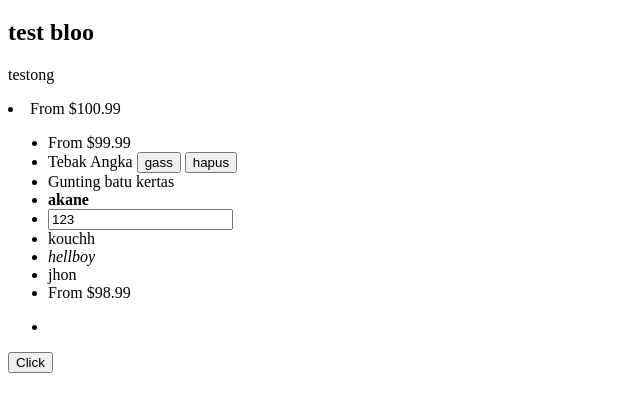
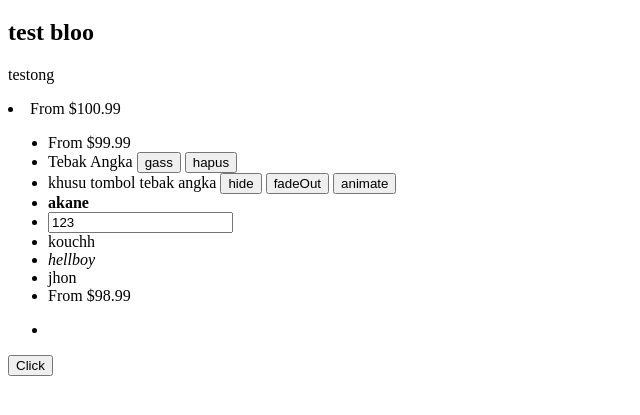
Before and after one commit to kouuch/JQuery-learn, a plain HTML site: page index.html in a window 1280 px wide. Shown: the part 61-476 px from the top of the page, without its empty margins (0-640 px from the left). Drawn offline with Linux system fonts and the light colour scheme.

Commit message:
efecct Jquery

```diff
--- a/app.js
+++ b/app.js
@@ -63,6 +63,17 @@ $(document).ready(function () {
         alert(`anda telah menghapus list game`)
     })
 
+    //efecct Jquery
+    $('#btnhide').on('click', function (){
+        $('#up').hide();
+    })
+
+    $('#btnfadeout').on('click', function (){
+        $('#up').fadeOut(2000);
+    })
+
+
+
     //btn
     $('#clickme').click(function () {
         $('p').toggle() //togle untuk menyembunyikan dan menampilkan
--- a/index.html
+++ b/index.html
@@ -17,8 +17,10 @@
             <button id="gass">gass</button>
             <button id="hapusgame">hapus</button>
         </li>
-        <li class="game2">Gunting batu kertas
-
+        <li class="btnkhusus">khusu tombol tebak angka
+            <button id="btnhide">hide</button>
+            <button id="btnfadeout">fadeOut</button>
+            <button id="toggelbtn">animate</button>
         </li>
         <li class="akane">
             <strong>akane</strong>
```
